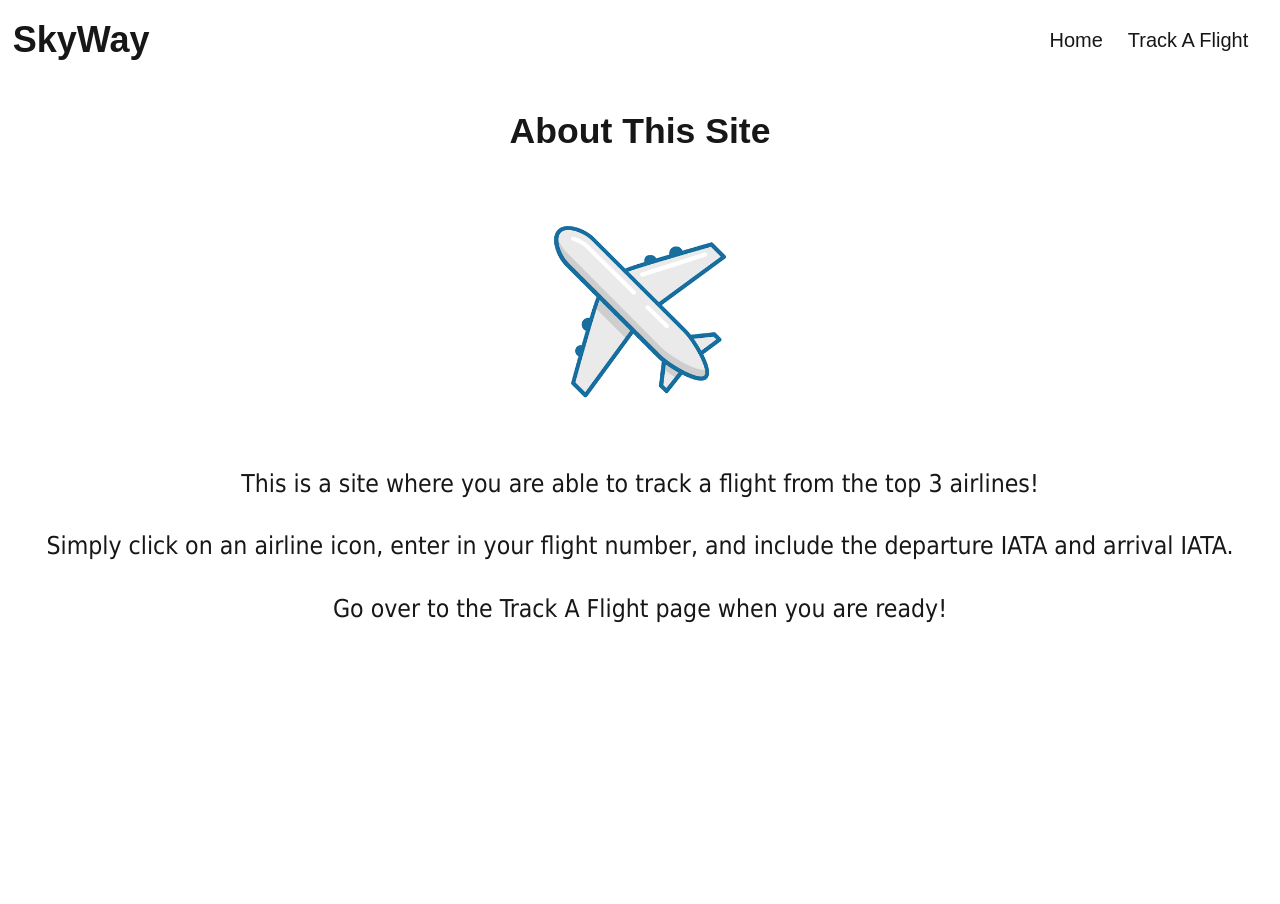
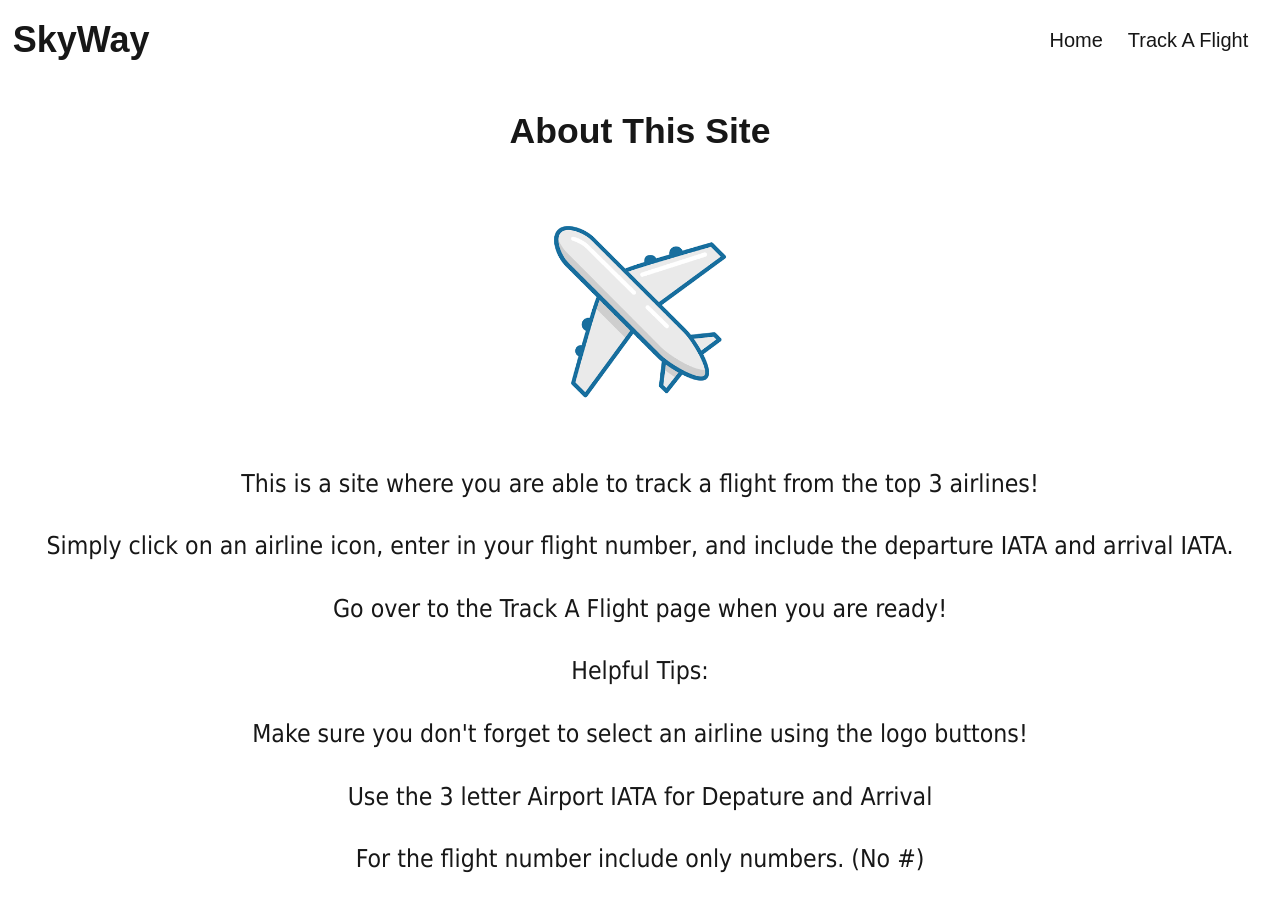
Before and after one commit to ACBostonUni/CS303-mp4, a Next.js app: page / in a window 1280 px wide. Before the commit the page ends 800 px from the top, so only its background shows below. Built offline with nearby package versions, Linux system fonts and the light colour scheme.

Commit message:
Changed the about page to have some tips and tricks

```diff
--- a/src/app/page.tsx
+++ b/src/app/page.tsx
@@ -17,6 +17,7 @@ export default function Home() {
               Simply click on an airline icon, enter in your flight number, and include the departure IATA and arrival IATA.
           </StyledSubHeading>
 
+
         <StyledSubHeading>
 
             Go over to the Track A Flight page when you are ready!
@@ -25,6 +26,22 @@ export default function Home() {
         </StyledSubHeading>
 
 
+          <StyledSubHeading>
+              Helpful Tips:
+          </StyledSubHeading>
+
+          <StyledSubHeading>
+              Make sure you don't forget to select an airline using the logo buttons!
+          </StyledSubHeading>
+
+          <StyledSubHeading>
+              Use the 3 letter Airport IATA for Depature and Arrival
+          </StyledSubHeading>
+
+          <StyledSubHeading>
+              For the flight number include only numbers. (No #)
+          </StyledSubHeading>
+
       </StyledMain>
   );
 }
```
